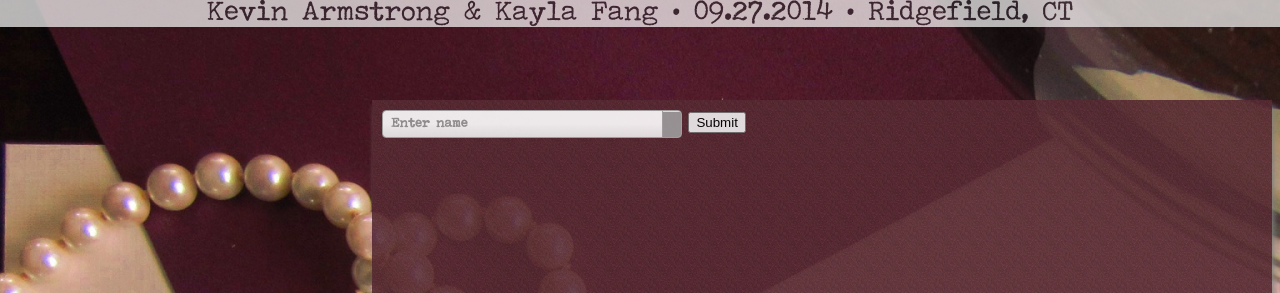
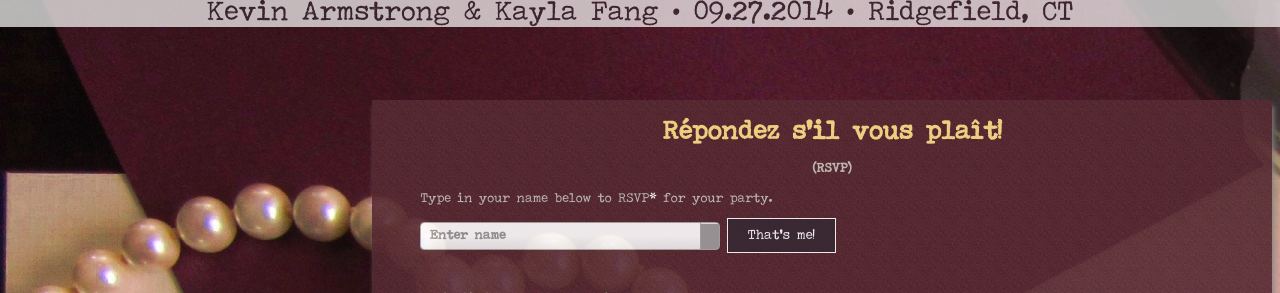
Before and after one commit to kevin-armstrong/wedding-site, a Django app: page /wedding_site/rsvp/ in a window 1280 px wide. Shown: the top 293 px of the page. Run offline with Django 3.2, Linux system fonts and the light colour scheme; parts of the project's set-up code (start-up, migrations or seed data) failed here and were passed over; grey boxes are pictures that could not be loaded.

Commit message:
updated RSVP page with formatting and copy

```diff
--- a/the_thing/static/the_thing/style.css
+++ b/the_thing/static/the_thing/style.css
@@ -18,7 +18,7 @@ black #15191C
 body{
 	background-color:#C8C9BD;
 	background-image:url('bg.jpg');
-	background-size:1600px;
+	background-size:1920px;
 	background-attachment:fixed;
 	background-repeat: no-repeat;
 	font-family: traveling-typewriter;
@@ -49,7 +49,7 @@ div#wrapper {
 	margin-left: auto;
 	margin-right: 0;
     max-width: 900px;
-	min-height: 400px;
+	min-height: 450px;
     width: 100%;
     padding: 0 0 50px 0;
 	background-image:url('swatch.png');
--- a/the_thing/templates/the_thing/login.html
+++ b/the_thing/templates/the_thing/login.html
@@ -4,11 +4,32 @@
 
 {% block content %}
 <div id="content">
+<h3>R&eacute;pondez s'il vous pla&icirc;t!</h3>
+<center><h4>(RSVP)</h4></center>
+<div class="details">
+<p>
+Type in your name below to RSVP<span class="accent">*</span> for your party.
+</p>
 <form class="login" id="login_form" name="login_form" action="{% url 'perform_login' %}" method="post">
 {% csrf_token %}
 <input id="attendee" name="login_id" type="hidden" style="width:300px" value="" />
-<input type="submit" value="Submit" class="submit-login"/>
+<input type="submit" value="That's me!"  class="submit-rsvp"/>
 </form>
+<br/>
+<br/>
+<p>
+Can't find your name? Email <a href="mailto:kfang87@gmail.com">our support team</a> for help.
+</p>
+<p>
+<img src="http://icongal.com/gallery/image/127494/owl_harry_potter_bird_mail_hedwig_animal_fly.png" title="source: http://icongal.com" width="100" class="left"/>
+<span class="small accent">
+<br/>
+<br/>
+<br/>
+<br/>
+* Please consider how much time, paper, fuel and lives you save by sending your RSVP online instead of regular post. The owls thank you.</span>
+</p>
+</div>
 </div>
 {% endblock %}
 
--- a/the_thing/templates/the_thing/rsvp.html
+++ b/the_thing/templates/the_thing/rsvp.html
@@ -80,7 +80,9 @@
 
     <br>
 <input type="submit" value="Submit" class="submit-rsvp"/>
+
 </form>
+
 </div>
 {% endblock %}
 
```
